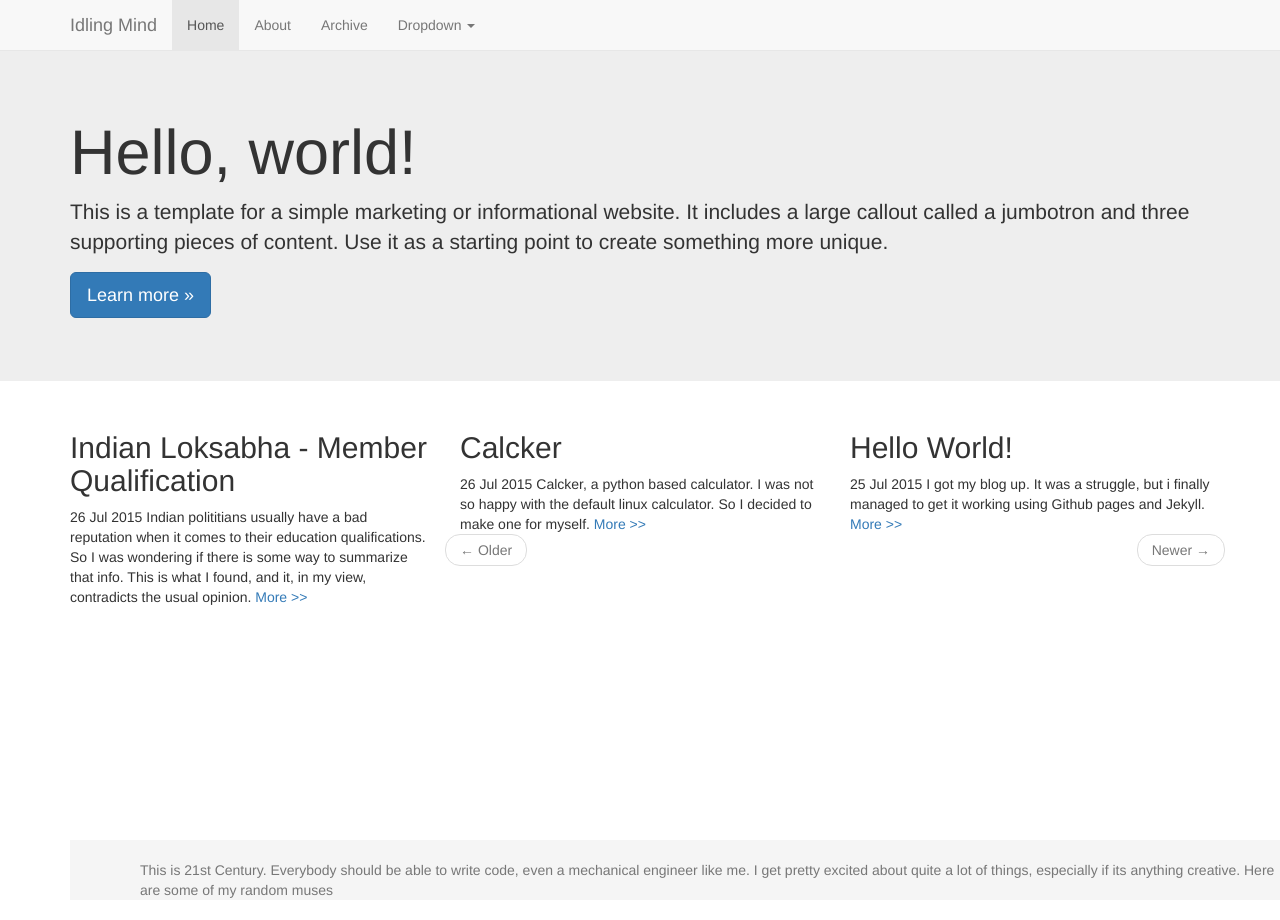
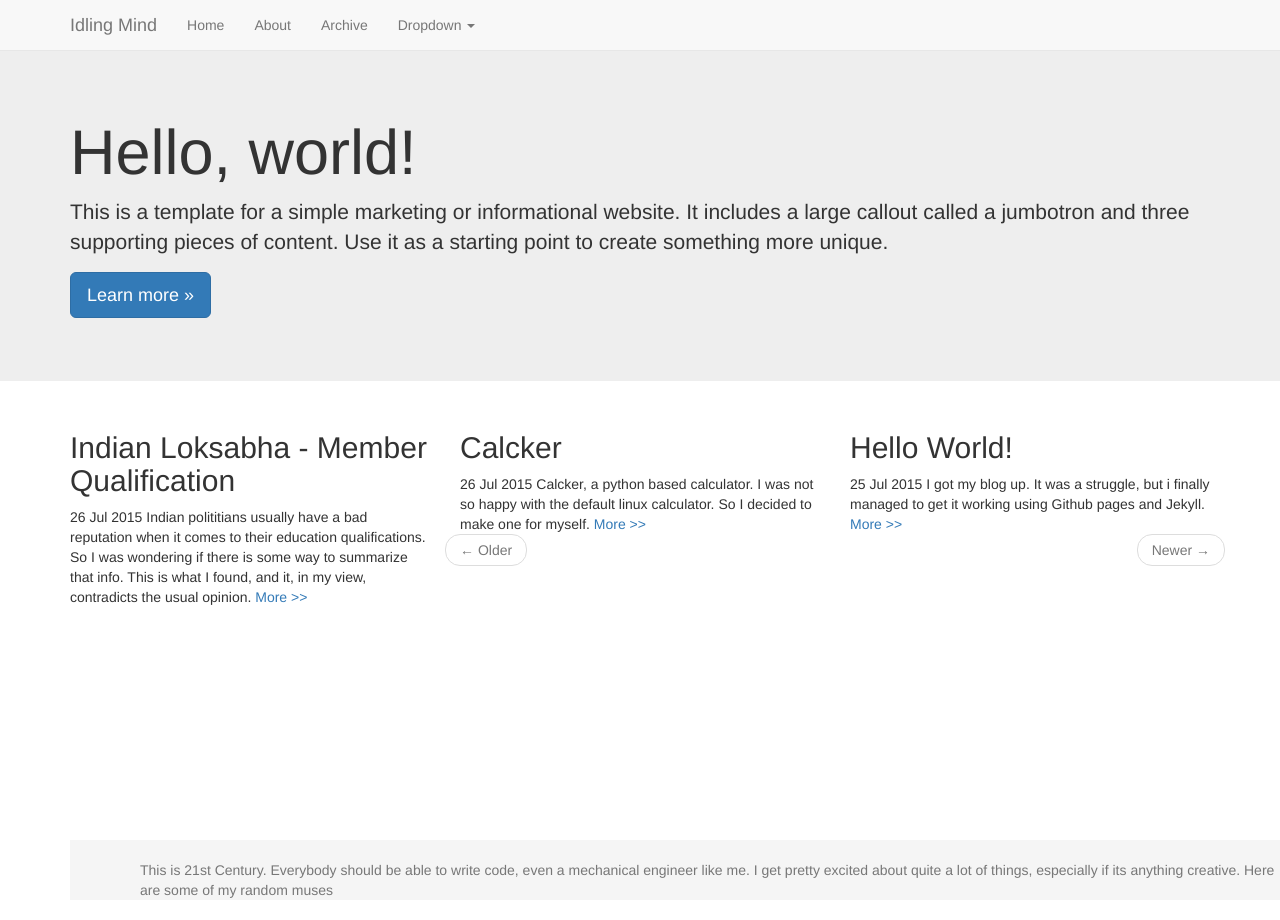
Before and after one commit to idling-mind/idling-mind.github.io, a Jekyll site: the page built from index.html, in a window 1280 px wide. Built offline with Jekyll 4.4.1, drawn with Linux system fonts in a browser that asks for light colours; nearby versions of some CDN libraries; the list of posts is cut into pages by our own code.

Commit message:
Update navbar.html
Corrected Active class issue

```diff
--- a/_includes/navbar.html
+++ b/_includes/navbar.html
@@ -12,12 +12,12 @@
         </div>
         <div id="navbar" class="collapse navbar-collapse">
           <ul class="nav navbar-nav">
-            <li class="active"><a href="{{ site.url }}">Home</a></li>
+            <li class="{% if page.url == site.url %}active{% endif %}"><a href="{{ site.url }}">Home</a></li>
             {% assign pages_list = site.pages | sort:"url" %}
             {% for node in pages_list %}
               {% if node.title != null %}
                 {% if node.layout == "page" %}
-                  <li><a class="{% if page.url == node.url %}active{% endif %}" href="{{ node.url }}">{{ node.title }}</a></li>
+                  <li class="{% if page.url == node.url %}active{% endif %}" ><a href="{{ node.url }}">{{ node.title }}</a></li>
                 {% endif %}
               {% endif %}
             {% endfor %}
```
